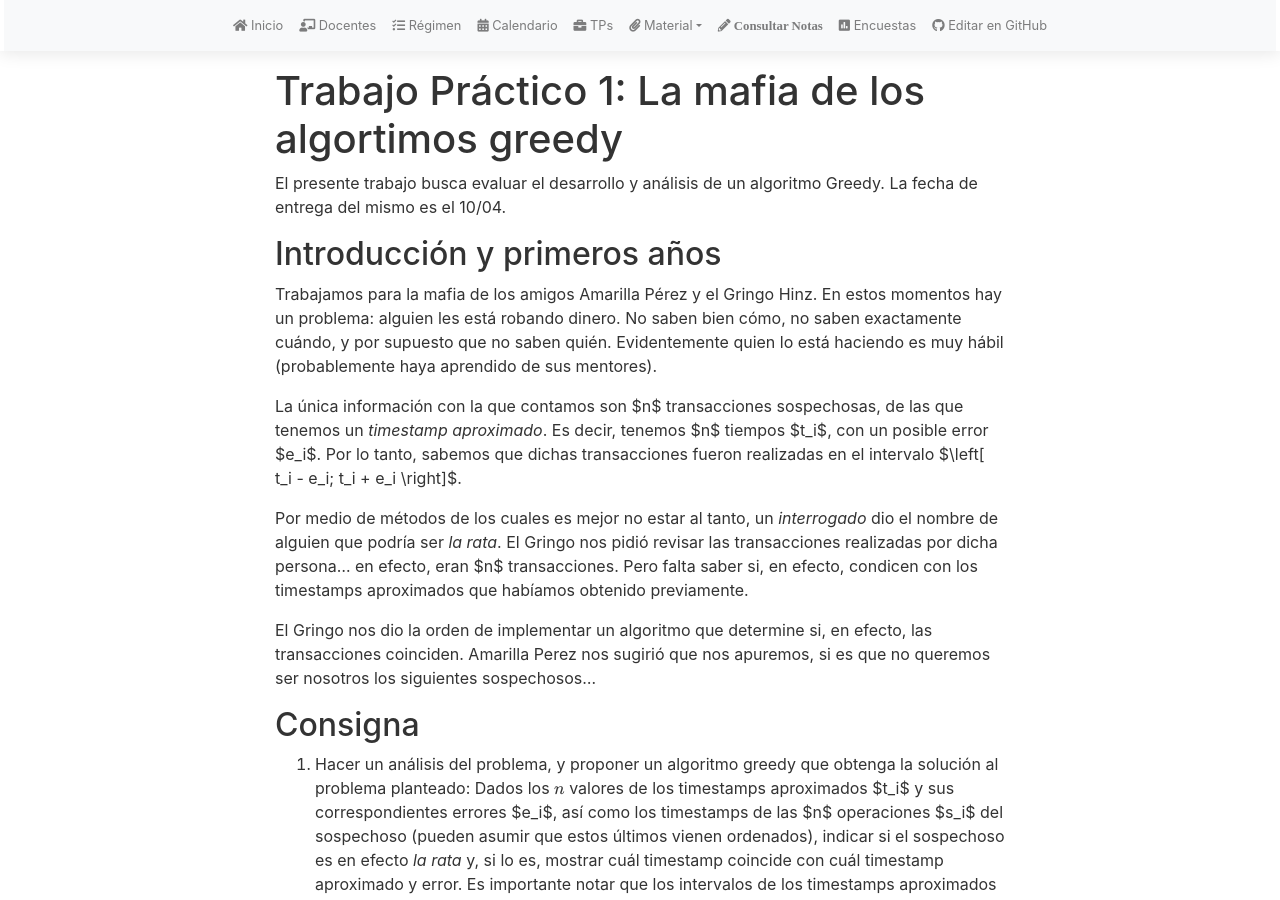
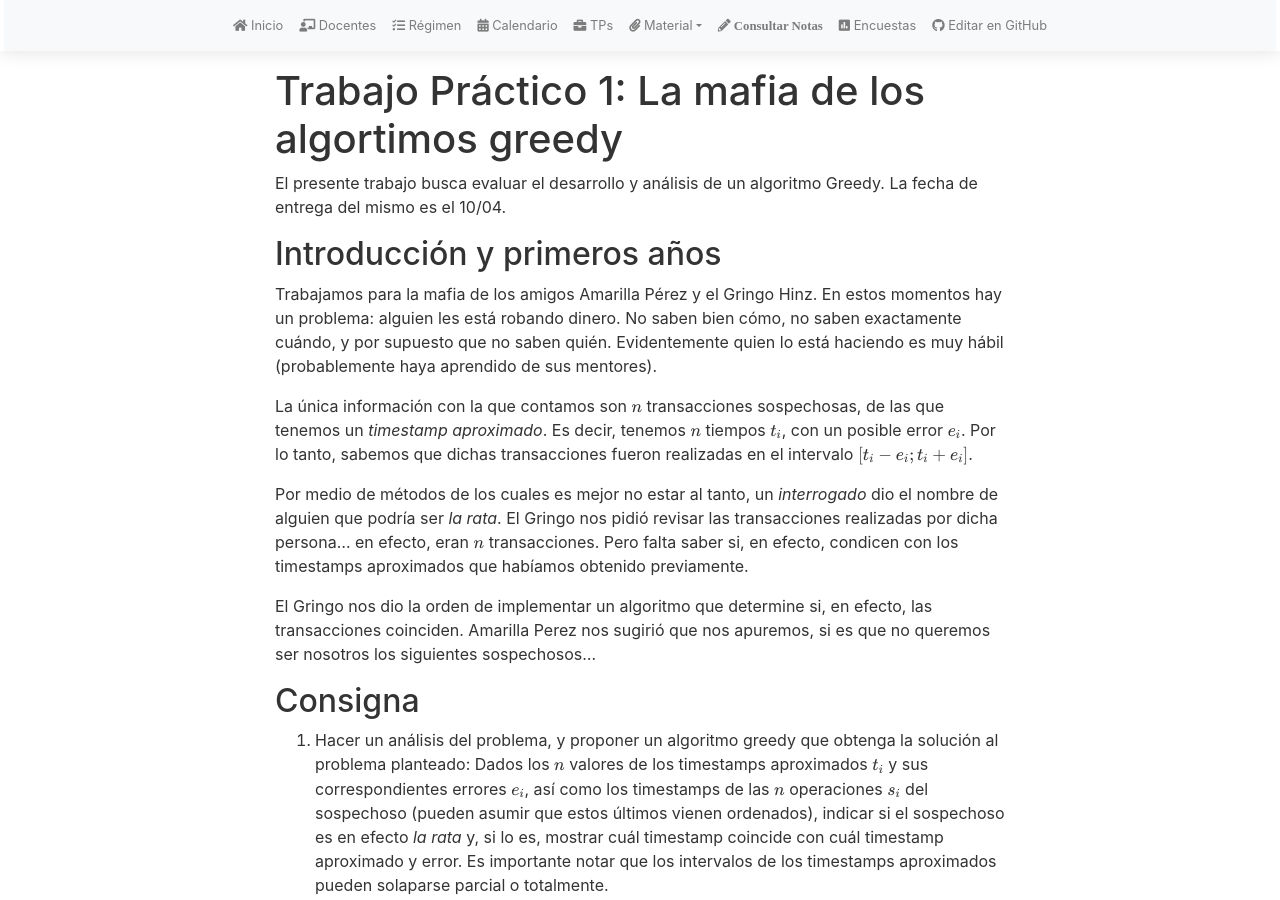
Before and after one commit to algoritmos-rw/tda_bg, a Jekyll site: the page built from tps/2025_1/tp1.md, in a window 1280 px wide and 900 px high. Built offline with Jekyll 4.4.1, drawn with Linux system fonts in a browser that asks for light colours; nearby versions of some CDN libraries; our own code applies the rules of GitHub Pages for plain Markdown files.

Commit message:
Update tp1.md

```diff
--- a/tps/2025_1/tp1.md
+++ b/tps/2025_1/tp1.md
@@ -18,14 +18,14 @@ No saben bien cómo, no saben exactamente cuándo, y por supuesto que no saben
 quién. Evidentemente quien lo está haciendo es muy hábil (probablemente haya
 aprendido de sus mentores).
 
-La única información con la que contamos son $n$ transacciones sospechosas,
-de las que tenemos un _timestamp aproximado_. Es decir, tenemos $n$
-tiempos $t_i$, con un posible error $e_i$. Por lo tanto, sabemos que dichas
-transacciones fueron realizadas en el intervalo $\left[ t_i - e_i; t_i + e_i \right]$.
+La única información con la que contamos son $$n$$ transacciones sospechosas,
+de las que tenemos un _timestamp aproximado_. Es decir, tenemos $$n$$
+tiempos $$t_i$$, con un posible error $$e_i$$. Por lo tanto, sabemos que dichas
+transacciones fueron realizadas en el intervalo $$\left[ t_i - e_i; t_i + e_i \right]$$.
 
 Por medio de métodos de los cuales es mejor no estar al tanto, un _interrogado_
 dio el nombre de alguien que podría ser _la rata_. El Gringo nos pidió revisar
-las transacciones realizadas por dicha persona... en efecto, eran $n$ transacciones.
+las transacciones realizadas por dicha persona... en efecto, eran $$n$$ transacciones.
 Pero falta saber si, en efecto, condicen con los timestamps aproximados
 que habíamos obtenido previamente.
 
@@ -36,8 +36,8 @@ que no queremos ser nosotros los siguientes sospechosos...
 ## Consigna
 1. Hacer un análisis del problema, y proponer un algoritmo greedy que obtenga la solución al
 problema planteado:
-Dados los $$n$$ valores de los timestamps aproximados $t_i$ y sus correspondientes errores $e_i$, así como
-los timestamps de las $n$ operaciones $s_i$ del sospechoso (pueden asumir que estos últimos vienen ordenados),
+Dados los $$n$$ valores de los timestamps aproximados $$t_i$$ y sus correspondientes errores $$e_i$$, así como
+los timestamps de las $$n$$ operaciones $$s_i$$ del sospechoso (pueden asumir que estos últimos vienen ordenados),
 indicar si el sospechoso es en efecto _la rata_ y, si lo es, mostrar cuál timestamp coincide con cuál
 timestamp aproximado y error. Es importante notar que los intervalos de los timestamps aproximados pueden
 solaparse parcial o totalmente.
```
